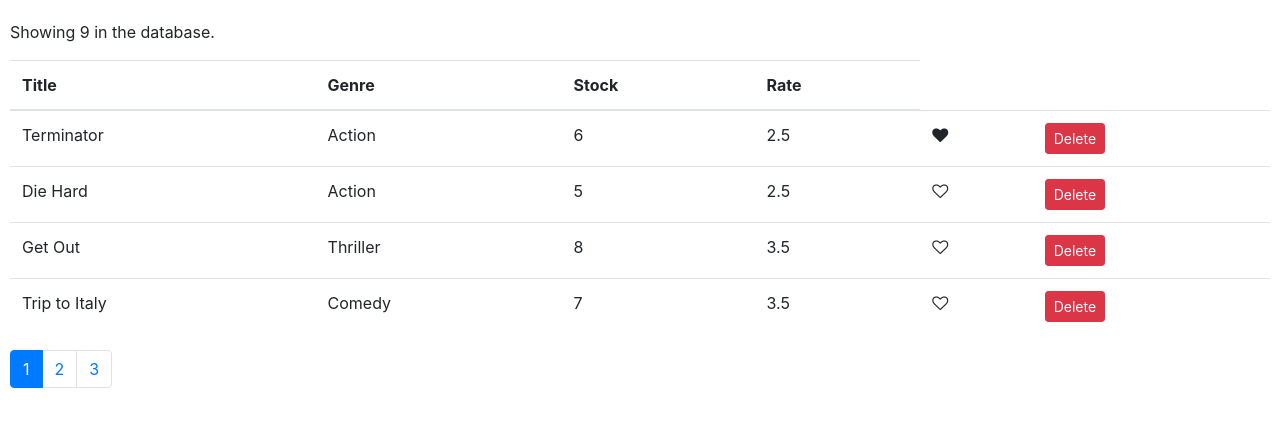
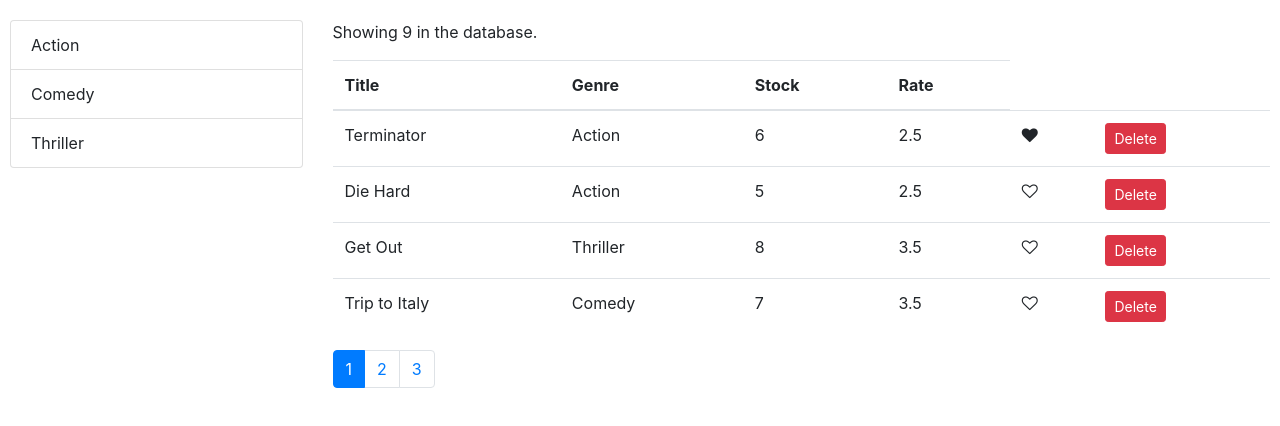
Before and after one commit to Biagemc/vidly-react-app, a React (Create React App) app: page / in a window 1280 px wide. Shown: the top 426 px of the page. Built offline with nearby package versions, Linux system fonts and the light colour scheme.

Commit message:
added Filtered Genres selection

```diff
--- /dev/null
+++ b/src/components/common/listGroup.jsx
@@ -0,0 +1,25 @@
+import React from "react";
+
+const ListGroup = (props) => {
+  const { items, textProperty, valueProperty, onItemSelect, selectedItem } = props;
+  return (
+    <ul className="list-group">
+      {items.map((item) => (
+        <li
+          onClick={() => onItemSelect(item)}
+          key={item[valueProperty]}
+          className={item === selectedItem ? "list-group-item active" : "list-group-item clickable"}
+        >
+          {item[textProperty]}
+        </li>
+      ))}
+    </ul>
+  );
+};
+
+ListGroup.defaultProps = {
+  textProperty: "name",
+  valuePropertyb: "_id",
+};
+
+export default ListGroup;
--- a/src/components/common/pagination.jsx
+++ b/src/components/common/pagination.jsx
@@ -1,4 +1,4 @@
-import React, { Component } from "react";
+import React from "react";
 import _ from "lodash";
 import PropTypes from "prop-types";
 
@@ -11,7 +11,7 @@
   const pages = _.range(1, pagesCount + 1);
   return (
     <nav>
-      <ul class="pagination">
+      <ul className="pagination">
         {pages.map((page) => (
           <li key={page} className={page === currentPage ? "page-item active" : "page-item"}>
             <a className="page-link" onClick={() => onPageChange(page)}>
--- a/src/components/movies.jsx
+++ b/src/components/movies.jsx
@@ -1,15 +1,23 @@
 import React, { Component } from "react";
 import Like from "./common/like";
+import ListGroup from "./common/listGroup";
+import Pagination from "./common/pagination";
 import { getMovies } from "../services/fakeMovieService";
-import Pagination from "./common/pagination";
+import { getGenres } from "../services/fakeGenreService";
 import { paginate } from "./utils/paginate";
 
 class Movies extends Component {
   state = {
-    movies: getMovies(),
+    movies: [],
     pageSize: 4,
     currentPage: 1,
+    genres: [],
+    selectedGenre: null,
   };
+
+  componentDidMount() {
+    this.setState({ movies: getMovies(), genres: getGenres() });
+  }
 
   handleDelete = (movie) => {
     const movies = this.state.movies.filter((mov) => mov._id !== movie._id);
@@ -26,19 +34,34 @@
   handlePageChange = (page) => {
     this.setState({ currentPage: page });
   };
+
+  handleGenreSelect = (genre) => {
+    this.setState({ selectedGenre: genre, currentPage: 1 });
+  };
+
   render() {
     const { length: count } = this.state.movies;
 
-    const { pageSize, currentPage, movies: allMovies } = this.state;
+    const { pageSize, currentPage, movies: allMovies, selectedGenre } = this.state;
     if (count === 0) {
       return <p>There are no movies in the Database.</p>;
     }
 
-    const movies = paginate(allMovies, currentPage, pageSize);
+    const filtered = selectedGenre ? allMovies.filter((m) => m.genre._id === selectedGenre._id) : allMovies;
+
+    const movies = paginate(filtered, currentPage, pageSize);
 
     return (
-      <React.Fragment>
-        <p>Showing {count} in the database.</p>
+      <div className="row">
+        <div className="col-3">
+          <ListGroup
+            items={this.state.genres}
+            selectedItem={this.state.selectedGenre}
+            onItemSelect={this.handleGenreSelect}
+          />
+        </div>
+        <div className="col">
+          <p>Showing {filtered.length} in the database.</p>
           <table className="table">
             <thead>
               <tr>
@@ -68,12 +91,13 @@
             </tbody>
           </table>
           <Pagination
-          itemsCount={count}
+            itemsCount={filtered.length}
             currentPage={currentPage}
             pageSize={pageSize}
             onPageChange={this.handlePageChange}
           />
-      </React.Fragment>
+        </div>
+      </div>
     );
   }
 }
```
Lines whose indentation alone changed are shown as unchanged.
